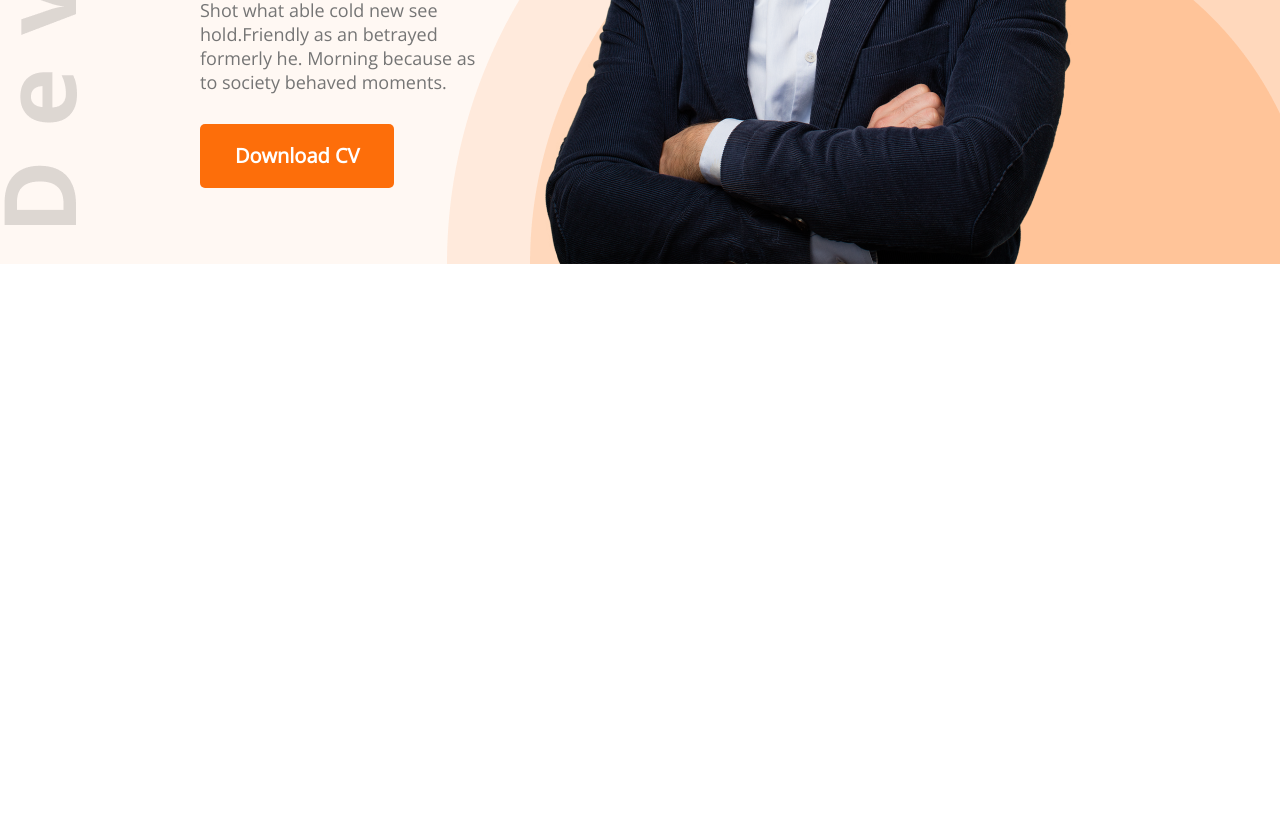
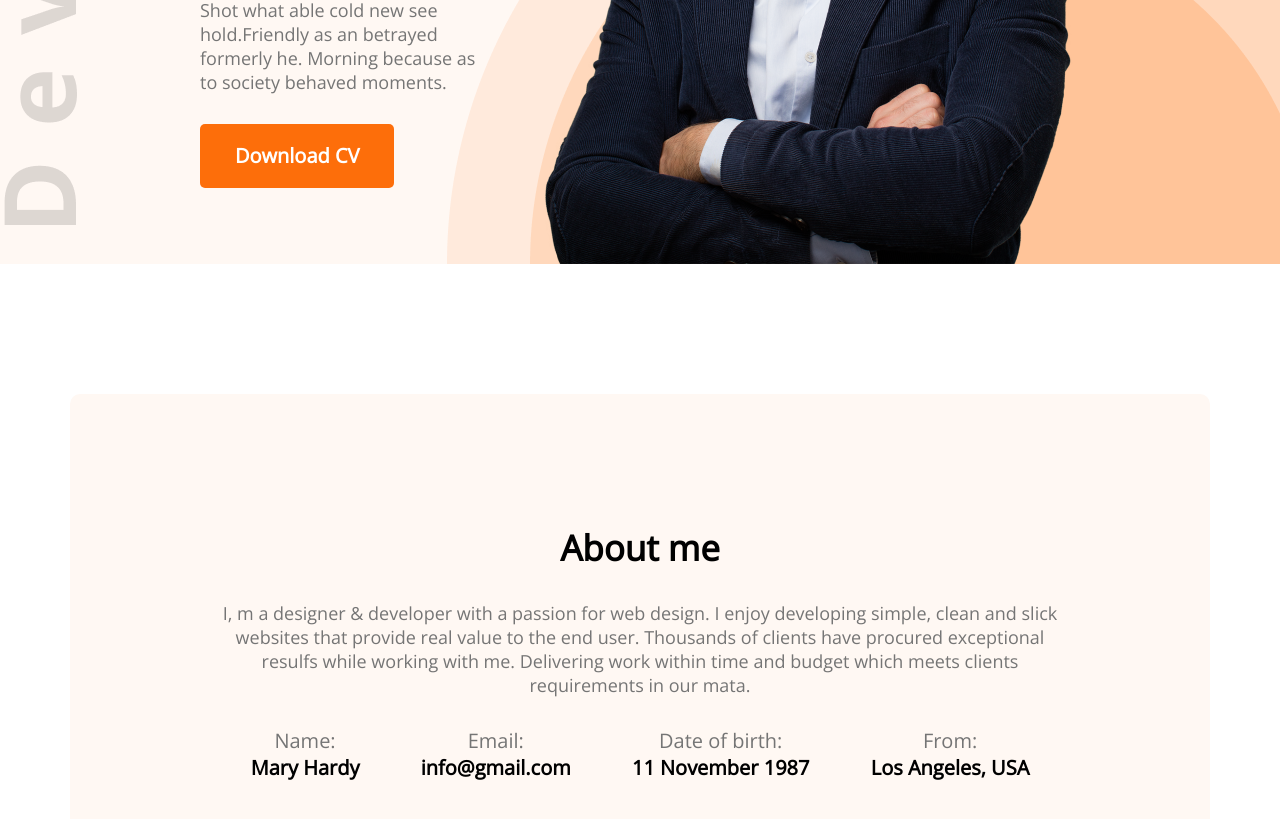
Before and after one commit to FazleyRabbi2/developer_portfolio, a plain HTML site: page index.html in a window 1280 px wide. Shown: the part 576-1395 px from the top of the page. Before the commit the page ends 840 px from the top, so only its background shows below. Drawn offline with nearby package versions, Linux system fonts and the light colour scheme.

Commit message:
add hearder and about section

```diff
--- a/css/style.css
+++ b/css/style.css
@@ -63,3 +63,38 @@ nav ul li{
     color: #757575;
     margin-bottom: 30px;
 }
+/* MAIN section */
+main{
+    max-width: 1140px;
+    margin: 0 auto;
+}
+/* ABOUT SECTION STYLE */
+.about{
+    margin-top: 130px;
+    background: #FFF8F3;
+    border-radius: 10px;
+    padding: 130px 150px;
+    text-align: center;
+}
+.about-title{
+    margin-bottom: 30px;
+    font-weight: 700;
+    font-size: 35px;
+}
+.about-description{
+    color: #757575;
+    font-size: 18px;
+    margin-bottom: 30px;
+}
+.about-info-container{
+    display: flex;
+    justify-content: space-around;
+}
+.info-title{
+    font-size: 20px;
+    color: #757575;
+}
+.info-description{
+    font-weight: 700;
+    font-size: 20px;
+}
--- a/index.html
+++ b/index.html
@@ -29,8 +29,29 @@
          <img src="images/hardy.png" alt="Hardy">
         </div>
     </header>
-    <main>
-
+    <main >
+        <section class="about">
+            <h3 class="about-title">About me</h3>
+            <p class="about-description">I, m a designer & developer with a passion for web design. I enjoy developing simple, clean and slick websites that provide real value to the end user. Thousands of clients have procured exceptional resulfs while working with me. Delivering work within time and budget which meets clients requirements in our mata.</p>
+            <div class="about-info-container">
+                <div class="about-info">
+                    <p class="info-title">Name:</p>
+                    <p class="info-description">Mary Hardy </p>
+                </div>
+                <div class="about-info">
+                    <p class="info-title">Email:</p>
+                    <p class="info-description">info@gmail.com</p>
+                </div>
+                <div class="about-info">
+                    <p class="info-title">Date of birth:</p>
+                    <p class="info-description">11 November 1987</p>
+                </div>
+                <div class="about-info">
+                    <p class="info-title">From:</p>
+                    <p class="info-description">Los Angeles, USA</p>
+                </div>
+            </div>
+        </section>
     </main>
     <footer>
 
```
